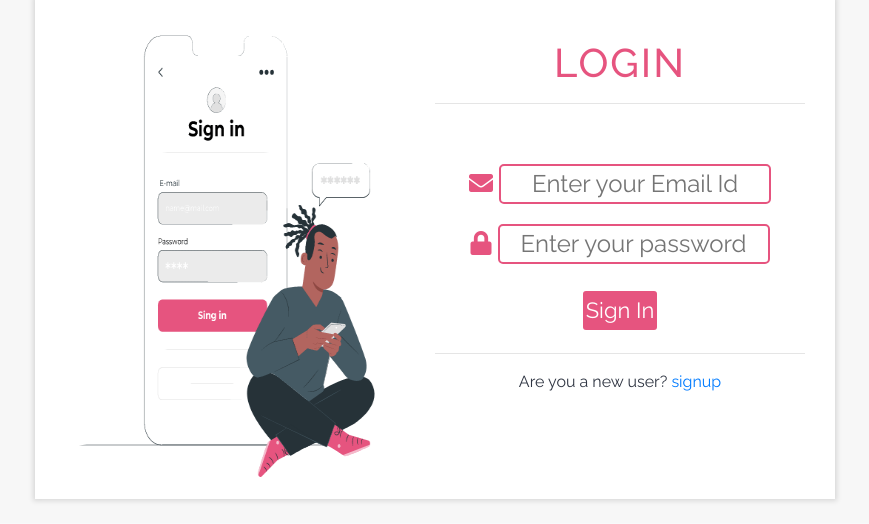
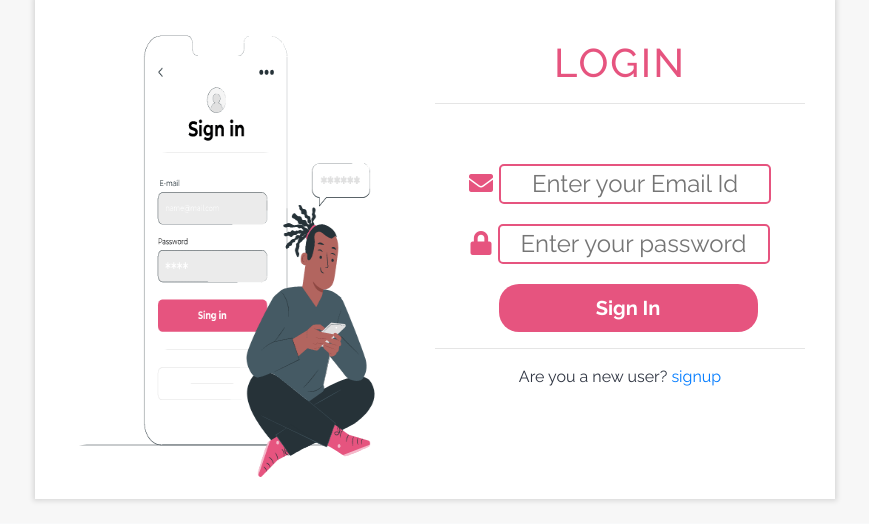
Before and after one commit to Life-line-iiitk/life-line, a PHP site: page /sign_in.html in a window 1280 px wide. Shown: the part 121-645 px from the top of the page, without its empty margins (205-1074 px from the left). Run offline with PHP 8.4, Linux system fonts and the light colour scheme.

Commit message:
Improved UI

```diff
--- a/assets/styles/sign_in_styles.css
+++ b/assets/styles/sign_in_styles.css
@@ -59,20 +59,28 @@
     text-align: center;
 }
 
-.login_form .btn button{
+/* .login_form .btn button{
     font-size: 22px;
     padding: 3px;
     color: white;
     background-color: var(--red);
     border: none;
     border-radius: 3px;;
+} */
+
+.btn-lg
+{
+    background-color: var(--red);
+    border-radius: 20px;
+    color: var(--white);
+    font-weight: bold;
+    width: 70%;
 }
 
-.login_form .btn button:hover{
-    font-size: 22px;
-    padding: 3px;
-    color: white;
-    background-color: #ef5777;
+.btn-lg:hover
+{
+    background-color: #e92852;
+    color: var(--white);
 }
 
 .input-icons i {
--- a/sign_in.html
+++ b/sign_in.html
@@ -30,6 +30,7 @@
 
     <title>Life Line | Login</title>
 </head>
+
 <body class="bg">
     <div class="container-fluid">
         <div class="sub_container">
@@ -51,10 +52,10 @@
                         <i class="fa fa-lock" style="color: var(--red);"></i>
                         <input type="password" name="password" id="password" placeholder="Enter your password">
                     </div>
-                    <div class="btn">
-                        <button type="submit">Sign In</button>
+                    <div>
+                        <button class="btn btn-lg ml-3" type="submit">Sign In</button>
                     </div>
-                    <br>
+
                     <hr>
                     <p>Are you a new user? <a href="#">signup</a> </p>
                 </form>
@@ -164,4 +165,5 @@
         </div>
     </div>
 </body>
+
 </html>
```
